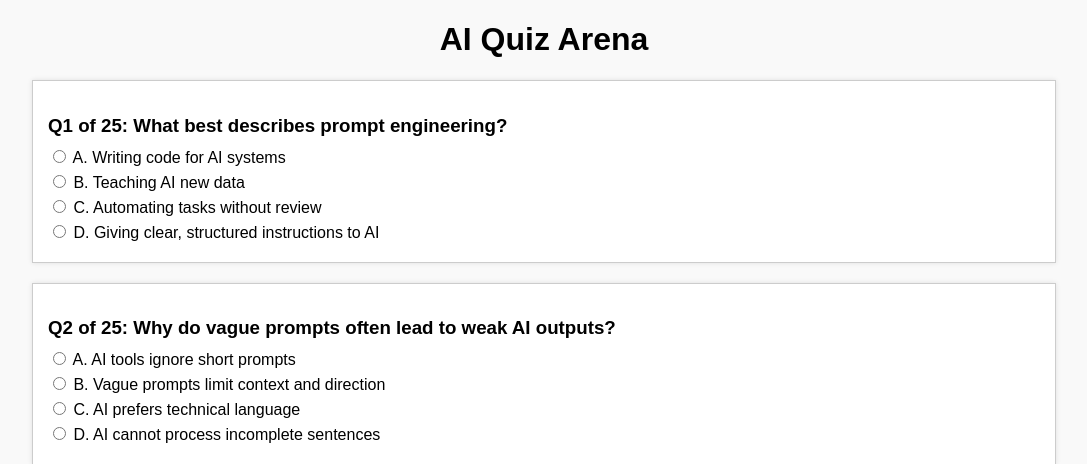
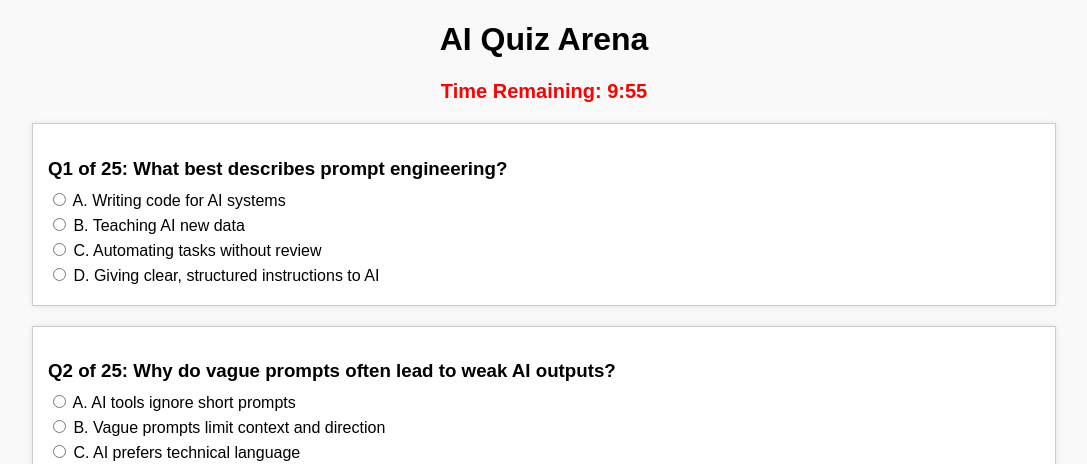
Before and after one commit to kennethkaranja-web/ai_quiz_arena, a Flask app: page /quiz in a window 1280 px wide. Shown: the top 464 px of the page, without its empty margins (96-1183 px from the left). Run offline with Flask 3, Linux system fonts and the light colour scheme; the visitor is signed in with stand-in values (Sample User, id 1).

Commit message:
Add auto-submit timer to quiz.html

```diff
--- a/templates/quiz.html
+++ b/templates/quiz.html
@@ -29,10 +29,17 @@
             cursor: pointer;
         }
         button:hover { background: #45a049; }
+        #timer {
+            text-align: center;
+            color: red;
+            font-size: 20px;
+            margin-bottom: 20px;
+        }
     </style>
 </head>
 <body>
     <h1>AI Quiz Arena</h1>
+    <h2 id="timer">Time Remaining: 10:00</h2>
     <form method="POST" action="/submit">
         {% for q in questions %}
         <div class="question-box">
@@ -47,5 +54,27 @@
         {% endfor %}
         <button type="submit">Submit Quiz</button>
     </form>
+
+    <script>
+        // Set timer duration (in seconds)
+        let timeLeft = 600; // 10 minutes = 600 seconds
+
+        function updateTimer() {
+            let minutes = Math.floor(timeLeft / 60);
+            let seconds = timeLeft % 60;
+            document.getElementById("timer").textContent =
+                `Time Remaining: ${minutes}:${seconds < 10 ? "0" : ""}${seconds}`;
+
+            if (timeLeft <= 0) {
+                clearInterval(timerInterval);
+                alert("Time is up! Submitting your quiz...");
+                document.querySelector("form").submit();
+            }
+            timeLeft--;
+        }
+
+        // Run every second
+        let timerInterval = setInterval(updateTimer, 1000);
+    </script>
 </body>
 </html>
```
